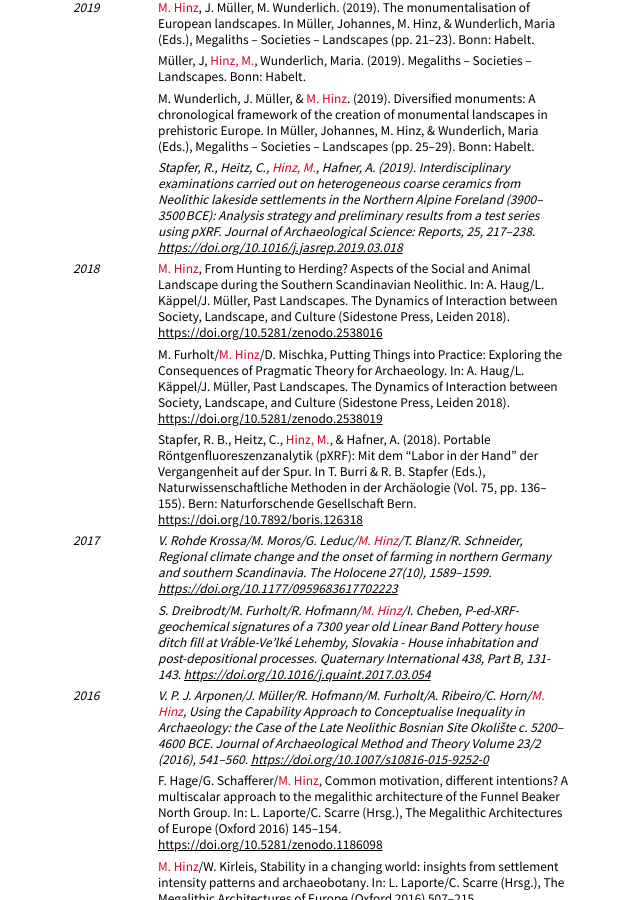
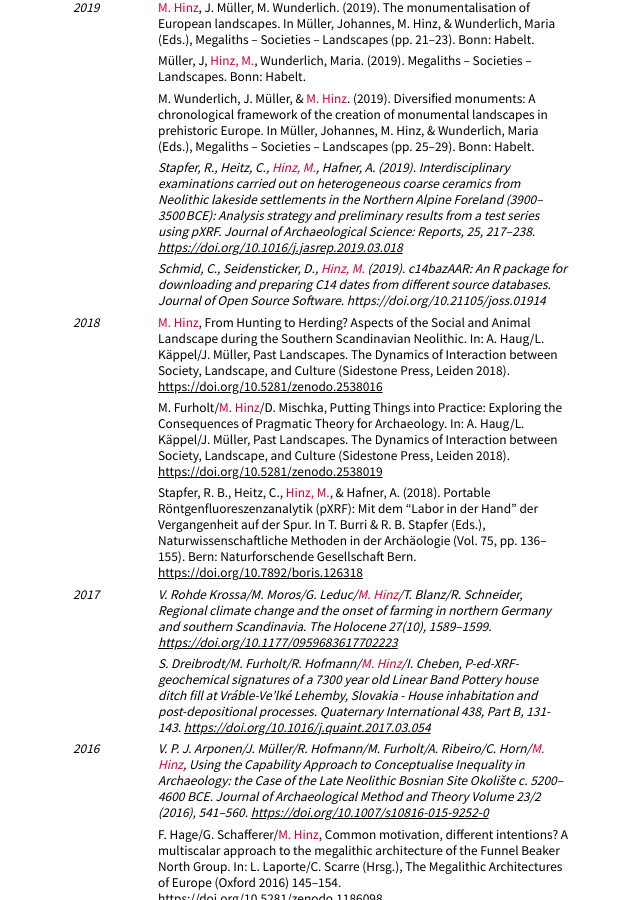
Before and after one commit to MartinHinz/cv, a Jekyll site: the page built from cv_english.md, in a window 1280 px wide and 900 px high, scrolled down 2383 px. Shown: the whole window, without its empty margins (372-1012 px from the left). Built offline with Jekyll 4.4.1, drawn with Linux system fonts in a browser that asks for light colours; nearby versions of some CDN libraries; our own code applies the rules of GitHub Pages for plain Markdown files.

Commit message:
Update cv_english.md

```diff
--- a/cv_english.md
+++ b/cv_english.md
@@ -190,6 +190,7 @@ in press
   - Müller, J, <span class="ich">Hinz, M.</span>, Wunderlich, Maria. (2019). Megaliths – Societies – Landscapes. Bonn: Habelt.
   - M. Wunderlich, J. Müller, & <span class="ich">M. Hinz</span>. (2019). Diversiﬁed monuments: A chronological framework of the creation of monumental landscapes in prehistoric Europe. In Müller, Johannes, M. Hinz, & Wunderlich, Maria (Eds.), Megaliths – Societies – Landscapes (pp. 25–29). Bonn: Habelt.
   - *Stapfer, R., Heitz, C., <span class="ich">Hinz, M.</span>, Hafner, A. (2019). Interdisciplinary examinations carried out on heterogeneous coarse ceramics from Neolithic lakeside settlements in the Northern Alpine Foreland (3900–3500 BCE): Analysis strategy and preliminary results from a test series using pXRF. Journal of Archaeological Science: Reports, 25, 217–238. [https://doi.org/10.1016/j.jasrep.2019.03.018](https://doi.org/10.1016/j.jasrep.2019.03.018)*
+  - *Schmid, C., Seidensticker, D., <span class="ich">Hinz, M.</span> (2019). c14bazAAR: An R package for downloading and preparing C14 dates from different source databases. Journal of Open Source Software. https://doi.org/10.21105/joss.01914*
 
 2018
 : - <span class="ich">M. Hinz</span>, From Hunting to Herding? Aspects of the Social and Animal Landscape during the Southern Scandinavian Neolithic. In: A. Haug/L. Käppel/J. Müller, Past Landscapes. The Dynamics of Interaction between Society, Landscape, and Culture (Sidestone Press, Leiden 2018). [https://doi.org/10.5281/zenodo.2538016](https://doi.org/10.5281/zenodo.2538016)
```
